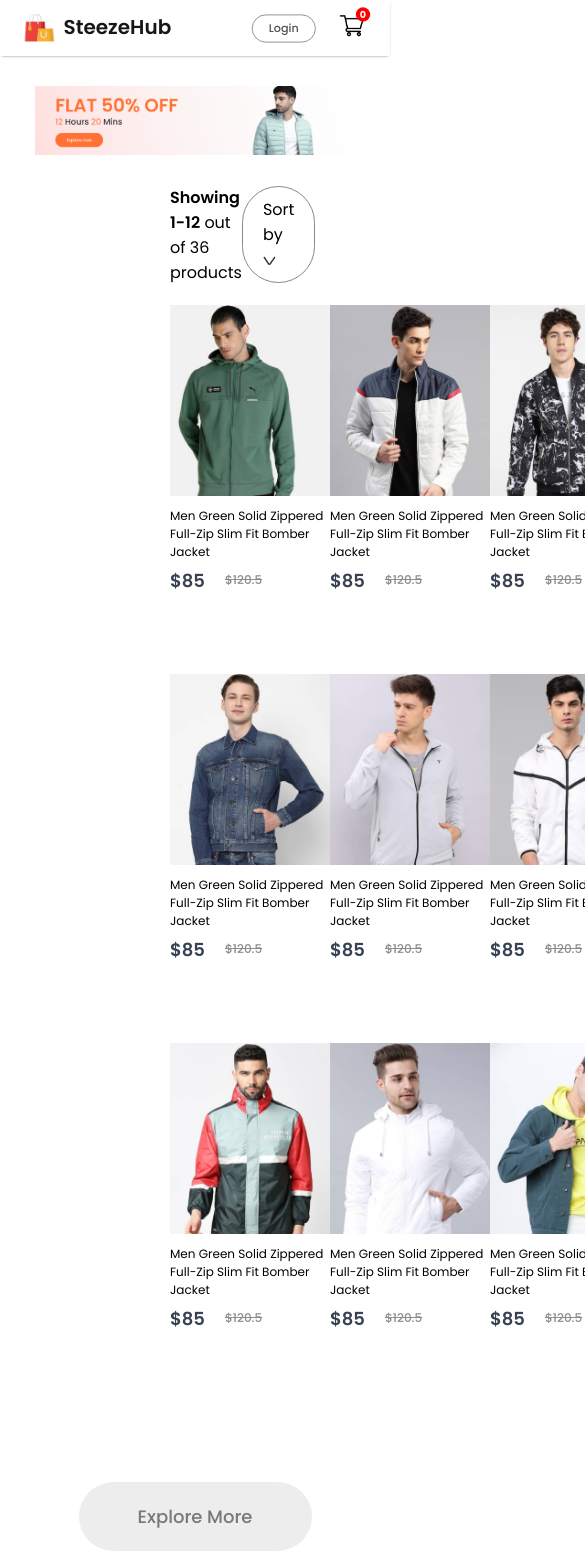
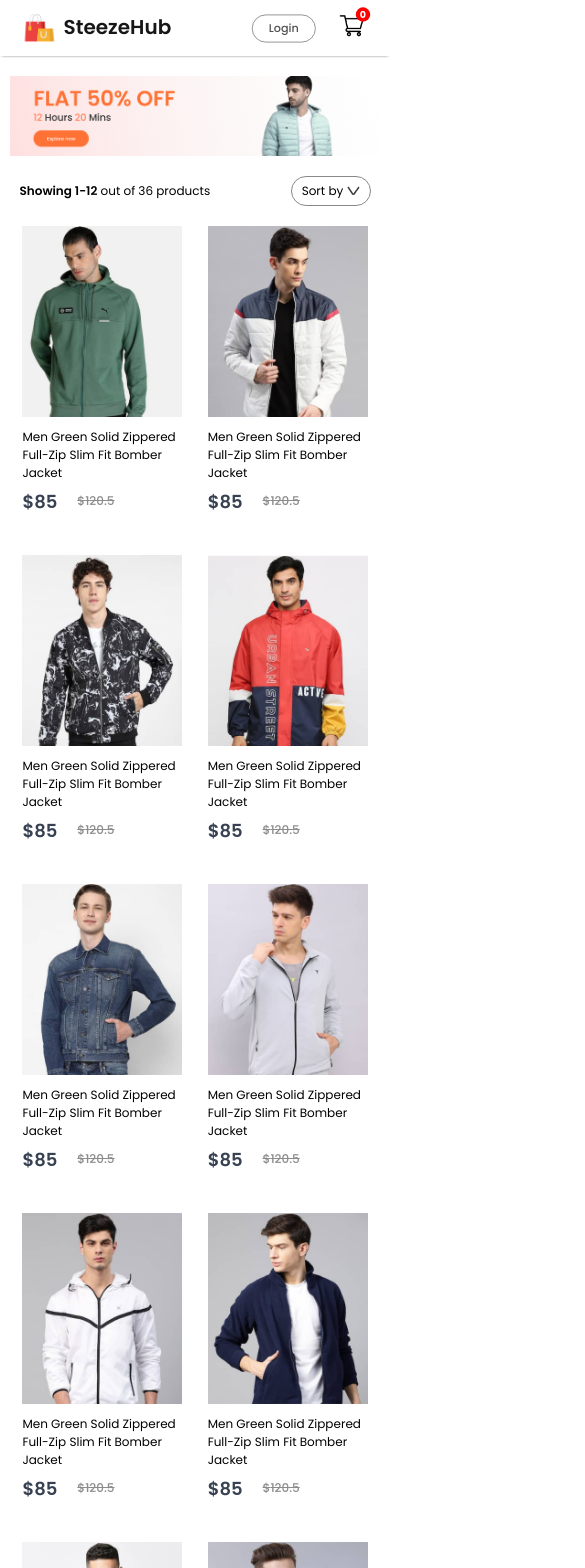
Before and after one commit to FinzyPHINZY/SteezeHub, a React (Vite) app: page /men in a window 390 px wide. Shown: the top 1568 px of the page, 585 px wide, since content can reach past the window. Built offline with nearby package versions, Linux system fonts and the light colour scheme; some icons are missing.

Commit message:
Completed: Shop Categories Responsiveness

```diff
--- a/src/Pages/CSS/Shop.css
+++ b/src/Pages/CSS/Shop.css
@@ -48,3 +48,73 @@
   transition: 250ms ease-in-out;
   font-weight: bolders;
 }
+
+@media (max-width: 1280px) {
+  .shopcategory__banner {
+    margin: 20px auto;
+    width: 90%;
+  }
+
+  .shopcategory__indexSort {
+    width: 90%;
+    margin: 20px auto;
+  }
+
+  .shopcategory__sort {
+    padding: 5px 10px;
+    font-size: 12px;
+  }
+
+  .shopcategory__indexSort p {
+    font-size: 12px;
+  }
+
+  .shopcategory__products {
+    width: 90%;
+    margin: 10px auto;
+    row-gap: 40px;
+  }
+
+  .shopcategory__products .item {
+    margin: auto;
+  }
+
+  .shopcategory__loadmore {
+    margin: 100px auto;
+    width: 200px;
+    height: 60px;
+    font-size: 16px;
+  }
+}
+
+@media (max-width: 800px) {
+  .shopcategory__banner {
+    width: 95%;
+  }
+
+  .shopcategory__products {
+    width: 95%;
+    margin: 10px auto;
+    row-gap: 40px;
+  }
+
+  .shopcategory__loadmore {
+    margin: 60px auto;
+    width: 150px;
+    height: 40px;
+    font-size: 13px;
+  }
+}
+
+@media (max-width: 500px) {
+  .shopcategory__products {
+    grid-template-columns: 1fr 1fr;
+  }
+
+  .shopcategory__loadmore {
+    margin: 60px auto;
+    width: 150px;
+    height: 40px;
+    font-size: 13px;
+  }
+}
```
